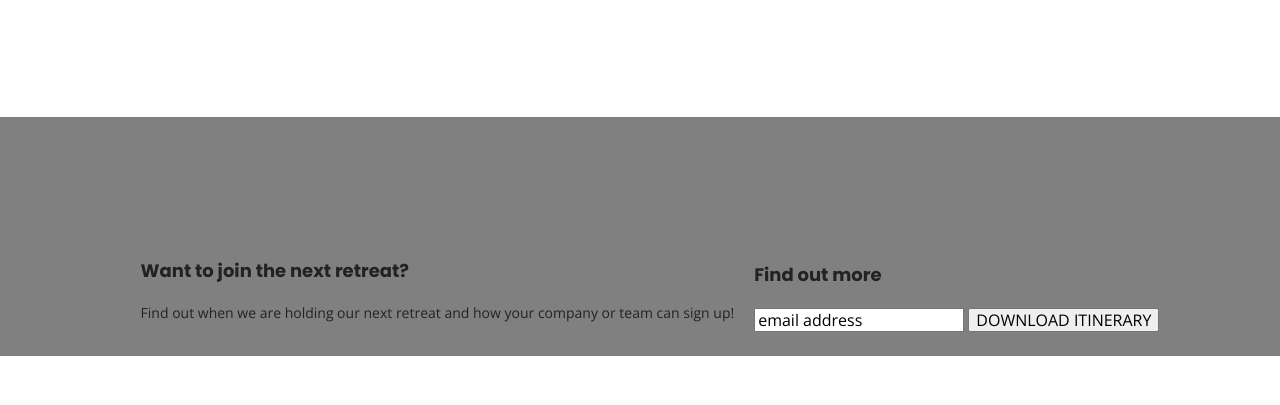
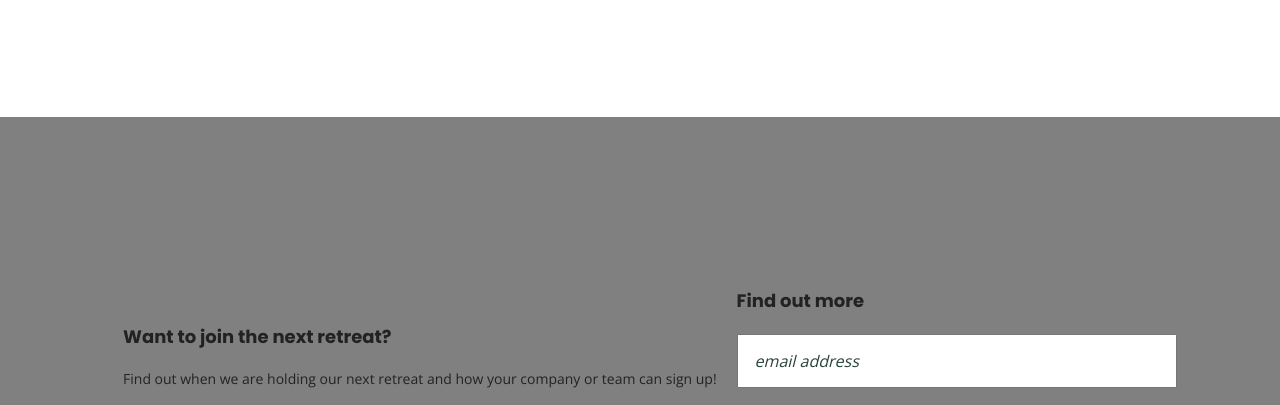
Before and after one commit to sparsell/unplugged, a website built with Parcel: page index.html in a window 1280 px wide. Shown: the part 392-797 px from the top of the page. Built offline with nearby package versions, Linux system fonts and the light colour scheme; files whose address does not match are found by name.

```diff
--- a/css/main.css
+++ b/css/main.css
@@ -207,6 +207,7 @@
    footer .content-wrapper {
      width: 55%;
      margin: 50px 0;
+     background: #202322
    }
 
    footer .contact {
@@ -248,6 +249,11 @@
     justify-content: center;
     align-items: center;
     flex-flow: row wrap;
+    padding: 20px;
+   }
+
+   aside .content-wrapper {
+      margin-bottom: 25px;
    }
 
    .features {
@@ -337,6 +343,7 @@
     justify-content: center;
     align-items: center;
     flex-flow: row wrap;
+    background: #527158;
    }
 
    .contact-section {
@@ -344,6 +351,7 @@
     justify-content: center;
     align-items: center;
     flex-flow: row wrap;
+    background: #2a423a;
    }
 
    /* ------------- Mobile - FAQ Styles ---------- */
@@ -363,6 +371,33 @@
     align-items: center;
     flex-flow: row wrap;
    }
+
+
+   aside .form {
+    margin-top: 30px;
+  }
+
+  input[type=text] {
+    box-sizing: border-box;
+    width: 100%;
+    color: #2a423a;
+    font-style: italic;
+    padding: 1em;
+  }
+
+  input[type=button] {
+    width: 100%;
+    padding: 20px 0;
+    margin-top: 20px;
+    background-color: #2a423a;
+    font-family: 'Poppins', Helvetica, Arial, sans-serif;
+    font-weight: 500;
+    font-size: 1.125em;
+    color: #e2e3ed;
+    border: none;
+    text-align: center;
+    text-transform: uppercase;
+  }
 
 /* ==========================================================================
    Helper classes
```
Also changed, not shown: faq/index.html (+1 -1 lines), img/omar-lopez-296944-unsplash.jpg (added), img/rawpixel-800820-unsplash1.jpg (added), img/unpluggedlogo.jpg (added), 1 other file.
